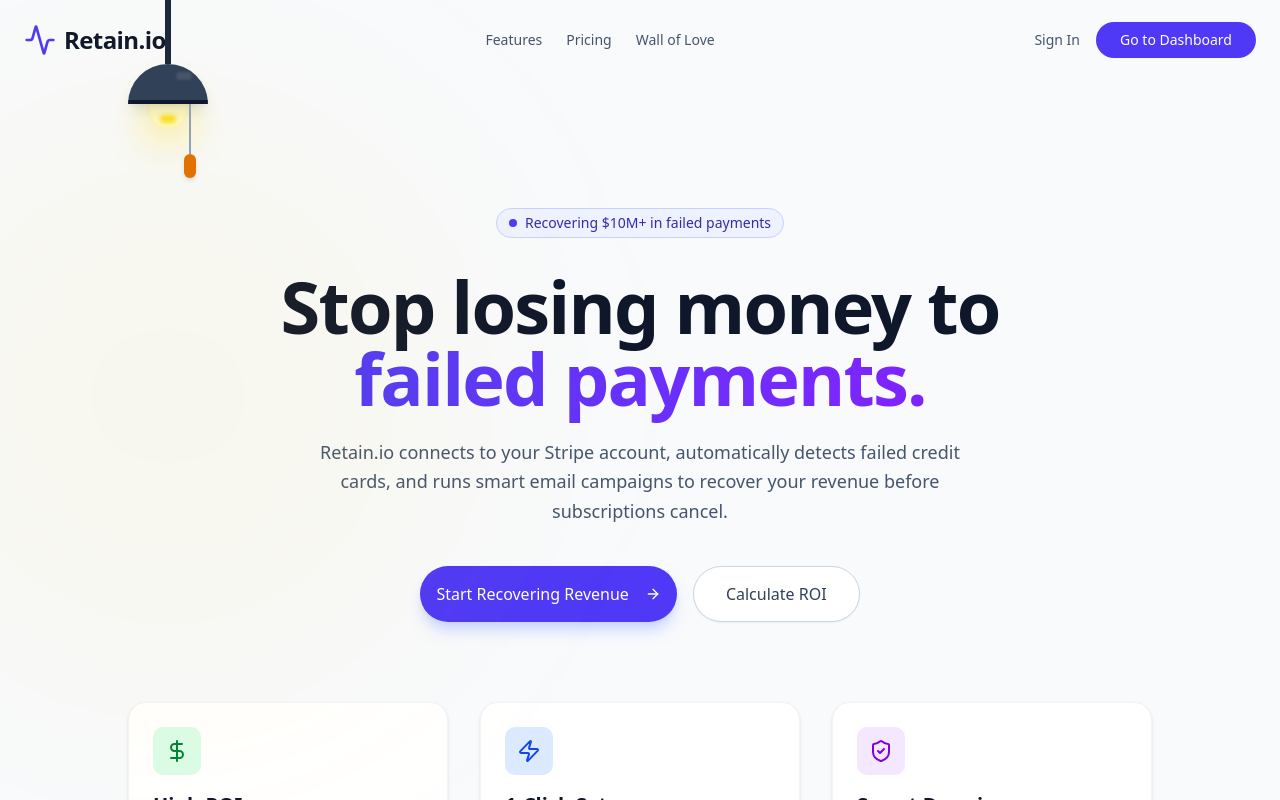
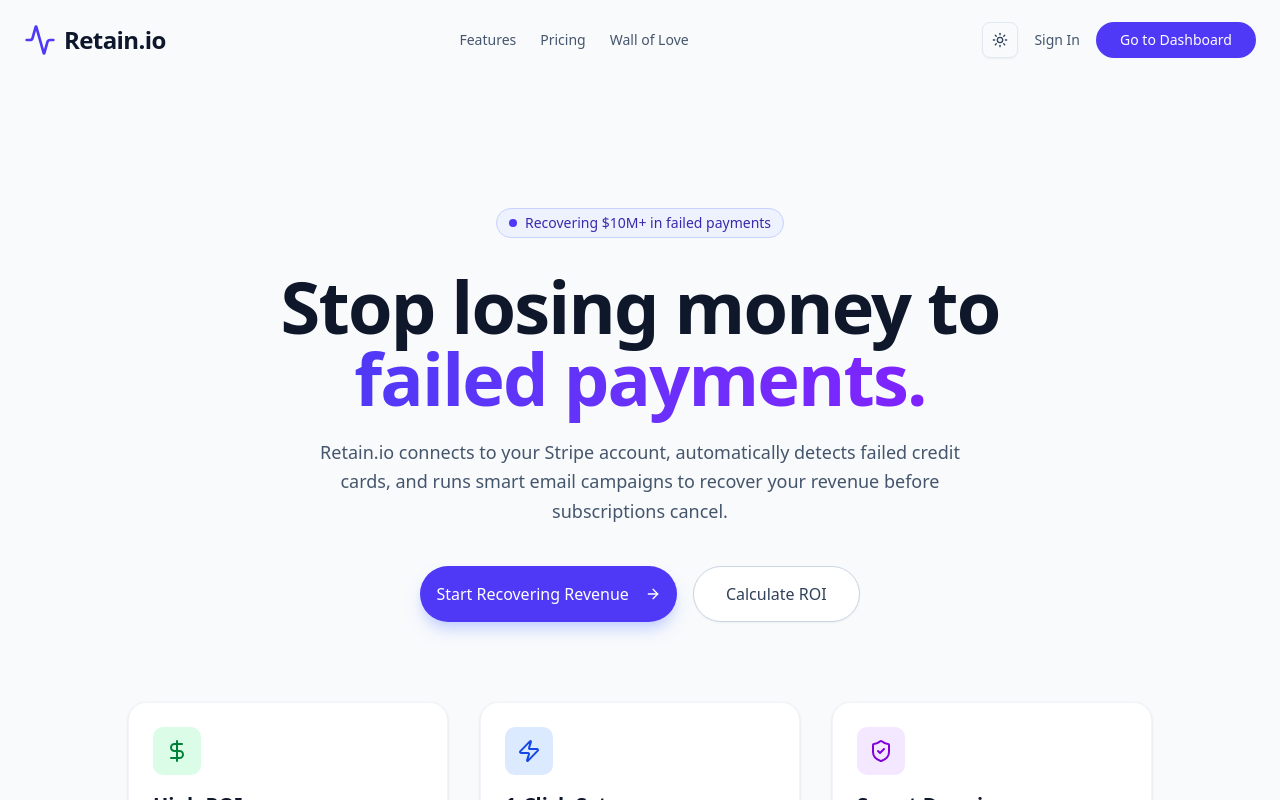
Before and after one commit to erkanrzgc/retain-io, a Next.js app: page / in a window 1280 px wide. Shown: the top 800 px of the page. Built offline with nearby package versions, Linux system fonts and the light colour scheme.

Commit message:
refactor(ui): swap custom lamp for standard shadcn mode toggle for better UX and persistence

```diff
--- a/src/app/layout.tsx
+++ b/src/app/layout.tsx
@@ -4,7 +4,6 @@ import "./globals.css";
 import { AuthProvider } from "@/components/providers/auth-provider";
 import { SnowProvider } from "@/components/providers/snow-provider";
 import { ThemeProvider } from "@/components/providers/theme-provider";
-import { LampStringToggle } from "@/components/ui/lamp-string-toggle";
 
 const geistSans = Geist({
   variable: "--font-geist-sans",
@@ -31,10 +30,9 @@ export default function RootLayout({
       <body
         className={`${geistSans.variable} ${geistMono.variable} antialiased min-h-screen bg-slate-50 dark:bg-slate-900 text-slate-900 dark:text-slate-50`}
       >
-        <ThemeProvider attribute="class" defaultTheme="light" enableSystem={false} disableTransitionOnChange>
+        <ThemeProvider attribute="class" defaultTheme="system" enableSystem disableTransitionOnChange>
           <AuthProvider>
             <SnowProvider>
-              <LampStringToggle />
               {children}
             </SnowProvider>
           </AuthProvider>
--- a/src/app/page.tsx
+++ b/src/app/page.tsx
@@ -1,6 +1,7 @@
 import Link from "next/link";
 import { Button } from "@/components/ui/button";
 import { Activity, ArrowRight, ShieldCheck, Zap, DollarSign } from "lucide-react";
+import { ModeToggle } from "@/components/ui/mode-toggle";
 
 export default function Home() {
   return (
@@ -16,6 +17,7 @@ export default function Home() {
           <Link href="#testimonials" className="hover:text-slate-900 transition-colors">Wall of Love</Link>
         </nav>
         <div className="flex items-center gap-4 relative z-10">
+          <ModeToggle />
           <Link href="/login" className="hidden text-sm font-medium text-slate-600 dark:text-slate-300 hover:text-slate-900 dark:hover:text-slate-50 md:block">
             Sign In
           </Link>
--- a/src/components/layout/sidebar.tsx
+++ b/src/components/layout/sidebar.tsx
@@ -3,6 +3,7 @@
 import Link from 'next/link';
 import { Home, LineChart, Users, Settings, Activity, Snowflake } from 'lucide-react';
 import { useSnow } from '@/components/providers/snow-provider';
+import { ModeToggle } from '@/components/ui/mode-toggle';
 
 export function Sidebar() {
   const { isSnowing, toggleSnow } = useSnow();
@@ -50,7 +51,11 @@ export function Sidebar() {
       </div>
       </div>
 
-      <div className="p-4 border-t border-slate-800">
+      <div className="p-4 border-t border-slate-800 space-y-2 flex flex-col items-center">
+        <div className="w-full flex justify-between items-center gap-2 mb-2 px-1">
+          <span className="text-xs text-slate-500 uppercase font-bold tracking-wider">Appearance</span>
+          <ModeToggle />
+        </div>
         <button
           onClick={toggleSnow}
           className={`flex w-full items-center gap-3 rounded-lg px-3 py-2 transition-all ${
--- a/src/components/ui/lamp-string-toggle.tsx
+++ /dev/null
@@ -1,80 +0,0 @@
-"use client";
-
-import { useTheme } from "next-themes";
-import { useEffect, useState } from "react";
-
-export function LampStringToggle() {
-  const { theme, setTheme } = useTheme();
-  const [mounted, setMounted] = useState(false);
-  const [isPulling, setIsPulling] = useState(false);
-
-  useEffect(() => {
-    setMounted(true);
-  }, []);
-
-  if (!mounted) {
-    return null;
-  }
-
-  const handlePull = () => {
-    setIsPulling(true);
-    // Play a tiny click sound or just use visual feedback
-    setTimeout(() => {
-      setTheme(theme === "dark" ? "light" : "dark");
-      setIsPulling(false);
-    }, 300); // Wait for the "pull" animation to finish before toggling
-  };
-
-  return (
-    <div className="fixed top-0 left-10 md:left-32 z-[100] flex flex-col items-center group pointer-events-none">
-      <div className="pointer-events-auto flex flex-col items-center">
-        {/* Lamp Wire/Base */}
-      <div className="w-1.5 bg-slate-800 dark:bg-slate-950 h-16 shadow-inner"></div>
-
-      {/* Lamp Shade & Bulb Container */}
-      <div className="relative flex flex-col items-center">
-        {/* Lamp Shade */}
-        <div className="w-20 h-10 bg-slate-700 dark:bg-slate-800 rounded-t-full border-b-4 border-slate-900 dark:border-slate-950 z-10 shadow-lg relative">
-          {/* Subtle reflection on the shade */}
-          <div className="absolute top-2 right-4 w-4 h-2 bg-white/10 rounded-full blur-[1px]"></div>
-        </div>
-
-        {/* Bulb */}
-        <div
-          className={`w-10 h-10 rounded-full -mt-4 transition-all duration-500 flex flex-col items-center justify-end pb-1
-            ${theme === 'light'
-              ? 'bg-yellow-100 shadow-[0_10px_40px_rgba(253,224,71,0.8)] border border-yellow-200/50'
-              : 'bg-slate-500 border border-slate-600 shadow-transparent'}`}
-        >
-          {/* Filament glow if light is on */}
-          {theme === 'light' && <div className="w-4 h-2 bg-yellow-300 rounded-full blur-[2px]"></div>}
-        </div>
-
-        {/* Pull String */}
-        <div className="absolute top-10 right-3 flex flex-col items-center z-20">
-          <div
-            className="w-[2px] bg-slate-400 dark:bg-slate-600 transition-all duration-300 ease-out"
-            style={{ height: isPulling ? '80px' : '50px' }}
-          ></div>
-          <button
-            onMouseDown={handlePull}
-            onTouchStart={handlePull}
-            className={`w-3 h-6 rounded-full shadow-md cursor-grab active:cursor-grabbing transition-colors ${
-              theme === 'light'
-                ? 'bg-amber-600 hover:bg-amber-500'
-                : 'bg-slate-500 hover:bg-slate-400'
-            }`}
-            aria-label="Toggle Dark Mode"
-          />
-        </div>
-      </div>
-
-      </div>
-
-      {/* Large Glow Effect (Illuminating the room) */}
-      {theme === 'light' && (
-        <div className="absolute top-24 left-1/2 -translate-x-1/2 w-[600px] h-[600px] bg-yellow-400/5 blur-[120px] rounded-full pointer-events-none z-[-1]"></div>
-      )}
-    </div>
-  );
-}
--- /dev/null
+++ b/src/components/ui/mode-toggle.tsx
@@ -0,0 +1,40 @@
+"use client"
+
+import * as React from "react"
+import { Moon, Sun } from "lucide-react"
+import { useTheme } from "next-themes"
+
+import { Button } from "@/components/ui/button"
+import {
+  DropdownMenu,
+  DropdownMenuContent,
+  DropdownMenuItem,
+  DropdownMenuTrigger,
+} from "@/components/ui/dropdown-menu"
+
+export function ModeToggle() {
+  const { setTheme } = useTheme()
+
+  return (
+    <DropdownMenu>
+      <DropdownMenuTrigger asChild>
+        <Button variant="outline" size="icon" className="shrink-0 border-slate-200 dark:border-slate-800 bg-transparent">
+          <Sun className="h-[1.2rem] w-[1.2rem] rotate-0 scale-100 transition-all dark:-rotate-90 dark:scale-0 text-slate-700" />
+          <Moon className="absolute h-[1.2rem] w-[1.2rem] rotate-90 scale-0 transition-all dark:rotate-0 dark:scale-100 text-slate-300" />
+          <span className="sr-only">Toggle theme</span>
+        </Button>
+      </DropdownMenuTrigger>
+      <DropdownMenuContent align="end">
+        <DropdownMenuItem onClick={() => setTheme("light")}>
+          Light
+        </DropdownMenuItem>
+        <DropdownMenuItem onClick={() => setTheme("dark")}>
+          Dark
+        </DropdownMenuItem>
+        <DropdownMenuItem onClick={() => setTheme("system")}>
+          System
+        </DropdownMenuItem>
+      </DropdownMenuContent>
+    </DropdownMenu>
+  )
+}
```
